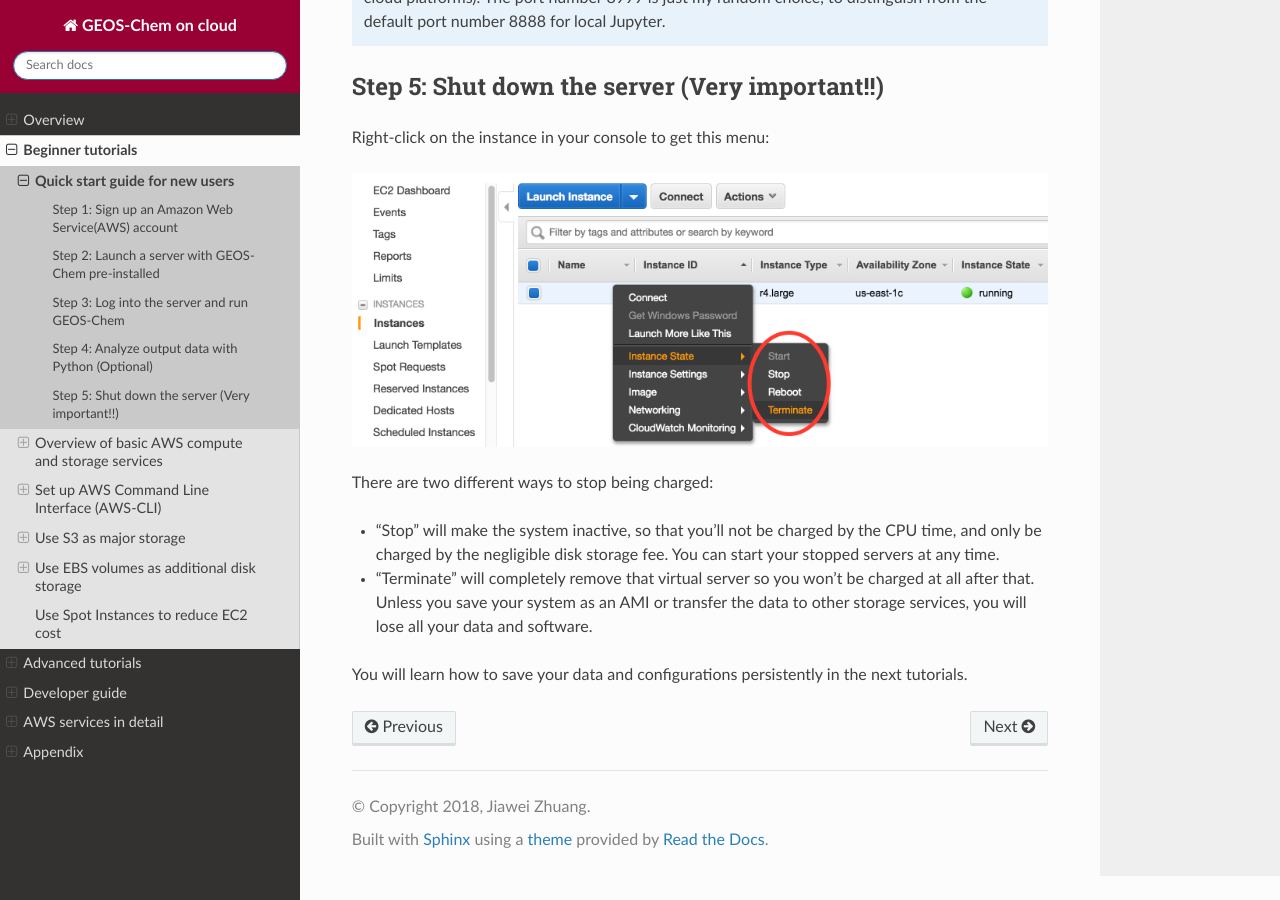
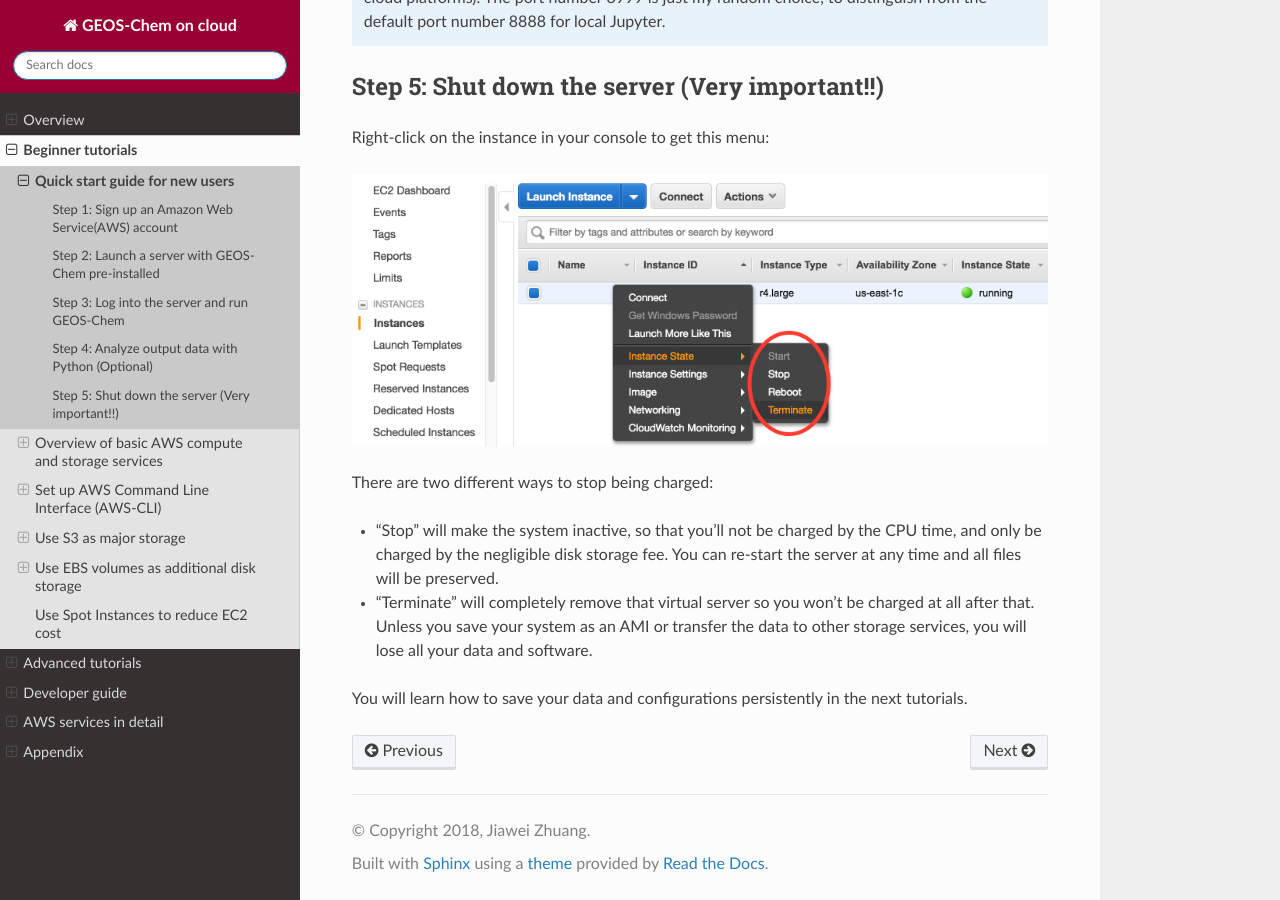
Before and after one commit to geoschem/geos-chem-cloud, a Sphinx documentation site: the page built from doc/source/chapter02_beginner-tutorial/quick-start.rst, in a window 1280 px wide and 900 px high, scrolled down 7417 px. Built offline with Sphinx 7.4.7 and the Read the Docs theme 2.0.0, drawn with Linux system fonts in a browser that asks for light colours.

Commit message:
wording fix

```diff
--- a/doc/source/chapter02_beginner-tutorial/quick-start.rst
+++ b/doc/source/chapter02_beginner-tutorial/quick-start.rst
@@ -179,7 +179,7 @@
 There are two different ways to stop being charged:
 
 - "Stop" will make the system inactive, so that you'll not be charged by the CPU time,
-  and only be charged by the negligible disk storage fee. You can start your stopped servers at any time.
+  and only be charged by the negligible disk storage fee. You can re-start the server at any time and all files will be preserved.
 - "Terminate" will completely remove that virtual server so you won't be charged at all after that.
   Unless you save your system as an AMI or transfer the data to other storage services,
   you will lose all your data and software.
```
